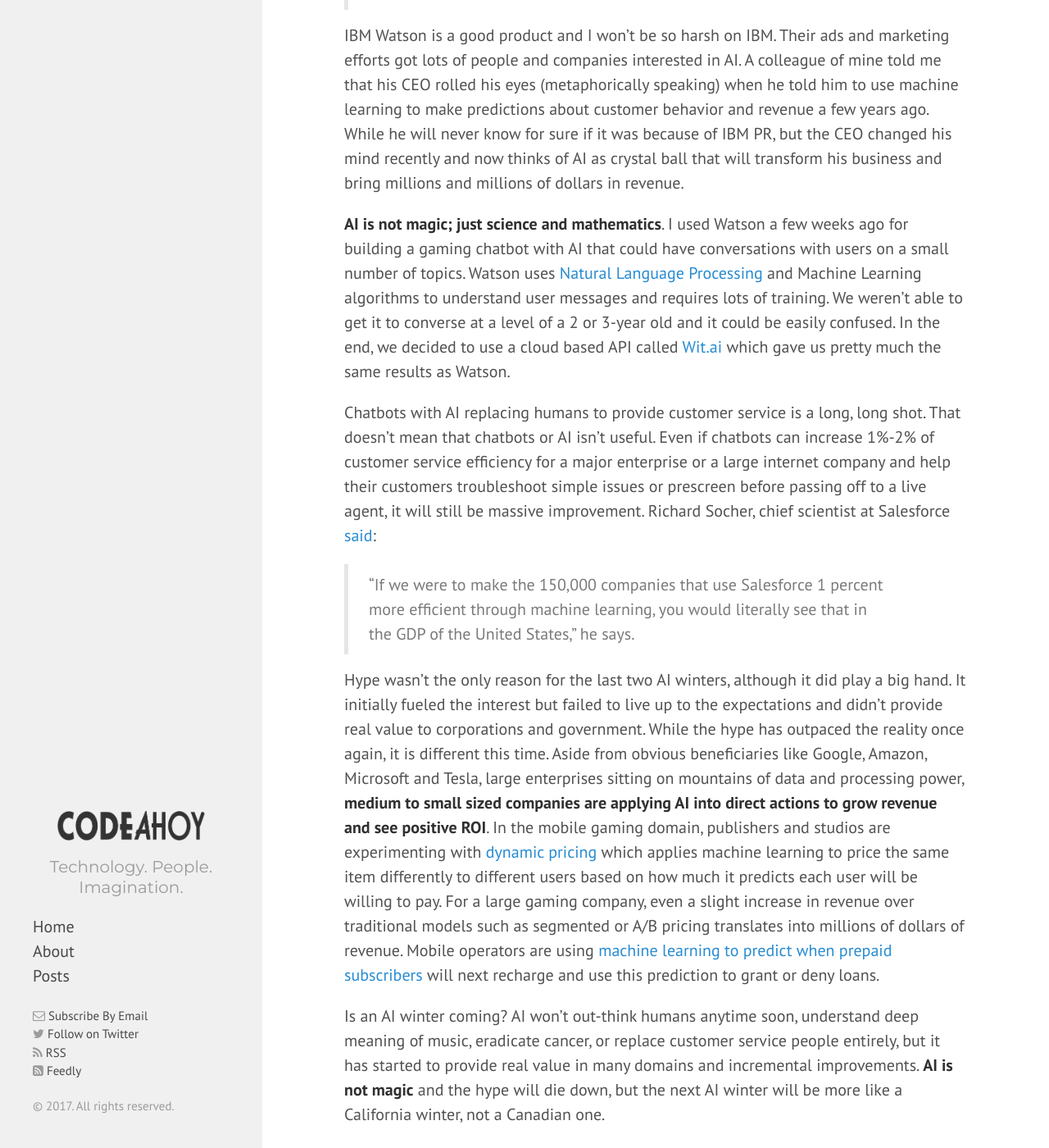
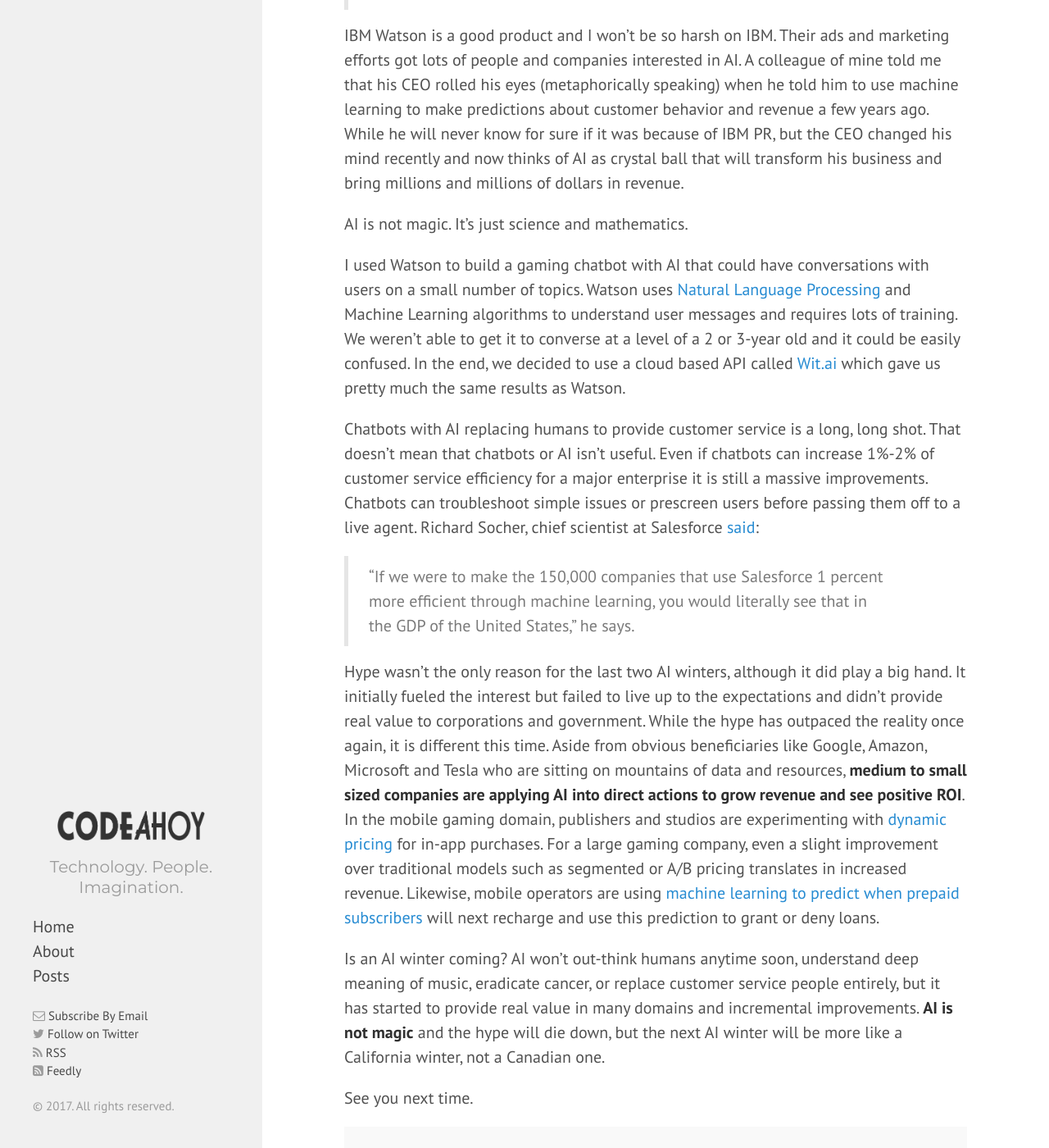
Before and after one commit to talk2viren/umermansoor.github.io, a Jekyll site: the page built from _posts/2017-07-27-ai-winter-is-coming.md, in a window 1280 px wide and 1400 px high, scrolled down 2249 px. Shown: the whole window at 82% size. Built offline with Jekyll 4.4.1, drawn with Linux system fonts in a browser that asks for light colours; nearby versions of some CDN libraries; a script that is not in the unit is left out; comment, search, counter and statistics services are not loaded.

Commit message:
moar proof reading and sentence restructuring

```diff
--- a/_posts/2017-07-27-ai-winter-is-coming.md
+++ b/_posts/2017-07-27-ai-winter-is-coming.md
@@ -35,13 +35,15 @@
 
 IBM Watson is a good product and I won't be so harsh on IBM. Their ads and marketing efforts got lots of people and companies interested in AI. A colleague of mine told me that his CEO rolled his eyes (metaphorically speaking) when he told him to use machine learning to make predictions about customer behavior and revenue a few years ago. While he will never know for sure if it was because of IBM PR, but the CEO changed his mind recently and now thinks of AI as crystal ball that will transform his business and bring millions and millions of dollars in revenue.
 
-**AI is not magic; just science and mathematics**. I used Watson a few weeks ago for building a gaming chatbot with AI that could have conversations with users on a small number of topics. Watson uses [Natural Language Processing](https://en.wikipedia.org/wiki/Natural_language_processing) and Machine Learning algorithms to understand user messages and requires lots of training. We weren't able to get it to converse at a level of a 2 or 3-year old and it could be easily confused. In the end, we decided to use a cloud based API called [Wit.ai](https://wit.ai/) which gave us pretty much the same results as Watson.
+AI is not magic. It's just science and mathematics.
 
-Chatbots with AI replacing humans to provide customer service is a long, long shot. That doesn't mean that chatbots or AI isn't useful. Even if chatbots can increase 1%-2% of customer service efficiency for a major enterprise or a large internet company and help their customers troubleshoot simple issues or prescreen before passing off to a live agent, it will still be massive improvement. Richard Socher, chief scientist at Salesforce [said](https://www.technologyreview.com/s/603062/ai-winter-isnt-coming/):
+I used Watson to build a gaming chatbot with AI that could have conversations with users on a small number of topics. Watson uses [Natural Language Processing](https://en.wikipedia.org/wiki/Natural_language_processing) and Machine Learning algorithms to understand user messages and requires lots of training. We weren't able to get it to converse at a level of a 2 or 3-year old and it could be easily confused. In the end, we decided to use a cloud based API called [Wit.ai](https://wit.ai/) which gave us pretty much the same results as Watson.
+
+Chatbots with AI replacing humans to provide customer service is a long, long shot. That doesn't mean that chatbots or AI isn't useful. Even if chatbots can increase 1%-2% of customer service efficiency for a major enterprise it is still a massive improvements. Chatbots can troubleshoot simple issues or prescreen users before passing them off to a live agent. Richard Socher, chief scientist at Salesforce [said](https://www.technologyreview.com/s/603062/ai-winter-isnt-coming/):
 
 > “If we were to make the 150,000 companies that use Salesforce 1 percent more efficient through machine learning, you would literally see that in the GDP of the United States,” he says.
 
-Hype wasn't the only reason for the last two AI winters, although it did play a big hand. It initially fueled the interest but failed to live up to the expectations and didn't provide real value to corporations and government. While the hype has outpaced the reality once again, it is different this time. Aside from obvious beneficiaries like Google, Amazon, Microsoft and Tesla, large enterprises sitting on mountains of data and processing power, **medium to small sized companies are applying AI into direct actions to grow revenue and see positive ROI**. In the mobile gaming domain, publishers and studios are experimenting with [dynamic pricing](http://www.scientificrevenue.com/) which applies machine learning to price the same item differently to different users based on how much it predicts each user will be willing to pay. For a large gaming company, even a slight increase in revenue over traditional models such as segmented or A/B pricing translates into millions of dollars of revenue. Mobile operators are using [machine learning to predict when prepaid subscribers](https://codeahoy.com/2017/02/19/cluster-analysis-using-k-means-explained/) will next recharge and use this prediction to grant or deny loans.
+Hype wasn't the only reason for the last two AI winters, although it did play a big hand. It initially fueled the interest but failed to live up to the expectations and didn't provide real value to corporations and government. While the hype has outpaced the reality once again, it is different this time. Aside from obvious beneficiaries like Google, Amazon, Microsoft and Tesla who are sitting on mountains of data and resources, **medium to small sized companies are applying AI into direct actions to grow revenue and see positive ROI**. In the mobile gaming domain, publishers and studios are experimenting with [dynamic pricing](http://www.scientificrevenue.com/) for in-app purchases. For a large gaming company, even a slight improvement over traditional models such as segmented or A/B pricing translates in increased revenue. Likewise, mobile operators are using [machine learning to predict when prepaid subscribers](https://codeahoy.com/2017/02/19/cluster-analysis-using-k-means-explained/) will next recharge and use this prediction to grant or deny loans.
 
 Is an AI winter coming? AI won't out-think humans anytime soon, understand deep meaning of music, eradicate cancer, or replace customer service people entirely, but it has started to provide real value in many domains and incremental improvements. **AI is not magic** and the hype will die down, but the next AI winter will be more like a California winter, not a Canadian one.
 
```
Also changed, not shown: _posts/2017-07-26-fix-employee-weaknesses-or-focus-on-their-strengths.md (+1 -1 lines).
